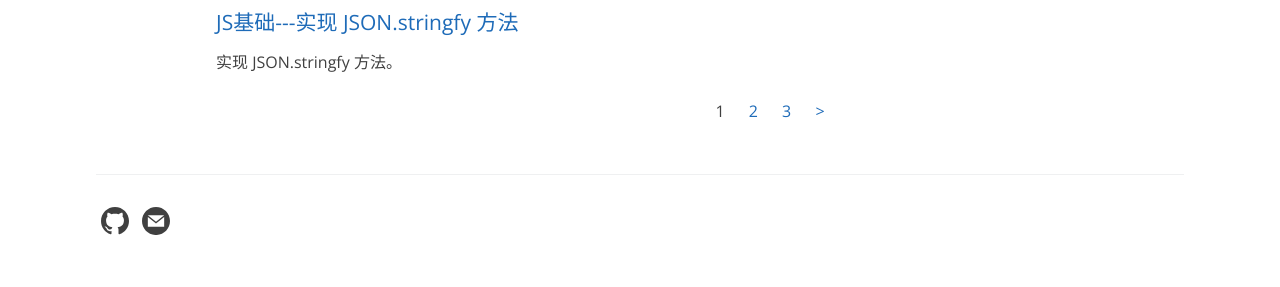
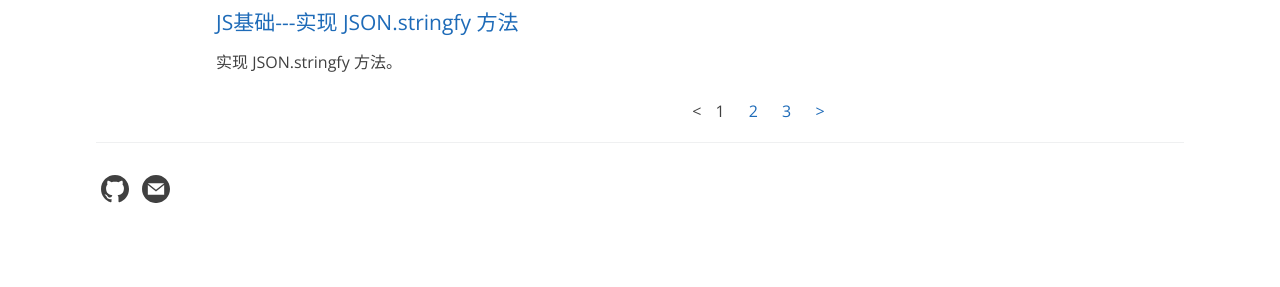
Before and after one commit to higwendolyn/Alias, a Jekyll site: the page built from index.html, in a window 1280 px wide. Shown: the part 1530-1817 px from the top of the page. Built offline with Jekyll 4.4.1, drawn with Linux system fonts in a browser that asks for light colours; the list of posts is cut into pages by our own code; after the commit the page ends 1788 px from its top, so only the background shows below that.

Commit message:
清楚浮动（分页）

```diff
--- a/_layouts/home.html
+++ b/_layouts/home.html
@@ -7,3 +7,4 @@
   {{ content }}
 
 </div>
+<div style="clear: both;"></div>
--- a/_sass/jekyll-theme-cayman-blog.scss
+++ b/_sass/jekyll-theme-cayman-blog.scss
@@ -408,7 +408,6 @@
 
 .site-footer {
   padding-top: 2rem;
-  margin-top: 2rem;
   border-top: solid 1px $hr-border-color;
 
   @include large {
--- a/index.html
+++ b/index.html
@@ -28,10 +28,12 @@
     <div class="pagination">
       {% if paginator.previous_page %}
         {% if paginator.previous_page == 1 %}
-        <a href="/Alias/" class="previous">< </a>
+        <a href="/Alias/" class="previous">{{ "< " }}</a>
         {% else %}
-        <a href="/Alias/page/{{ paginator.previous_page }}" class="previous">< </a>
+        <a href="/Alias/page/{{ paginator.previous_page }}" class="previous">{{ "< " }}</a>
         {% endif %}
+      {% else %}
+        <span style="cursor: not-allowed;">{{ "< " }}</span>
       {% endif %}
       {% for page in (1..paginator.total_pages) %}
         {% if page == paginator.page %}
@@ -45,7 +47,9 @@
         {% endif %}
       {% endfor %}
       {% if paginator.next_page %}
-        <a href="/Alias/page/{{ paginator.next_page }}" class="previous"> ></a>
+        <a href="/Alias/page/{{ paginator.next_page }}" class="previous">{{ " >" }}</a>
+      {% else %}
+        <span style="cursor: not-allowed;">{{ " >" }}</span>
       {% endif %}
     </div>
 </ul>
```
